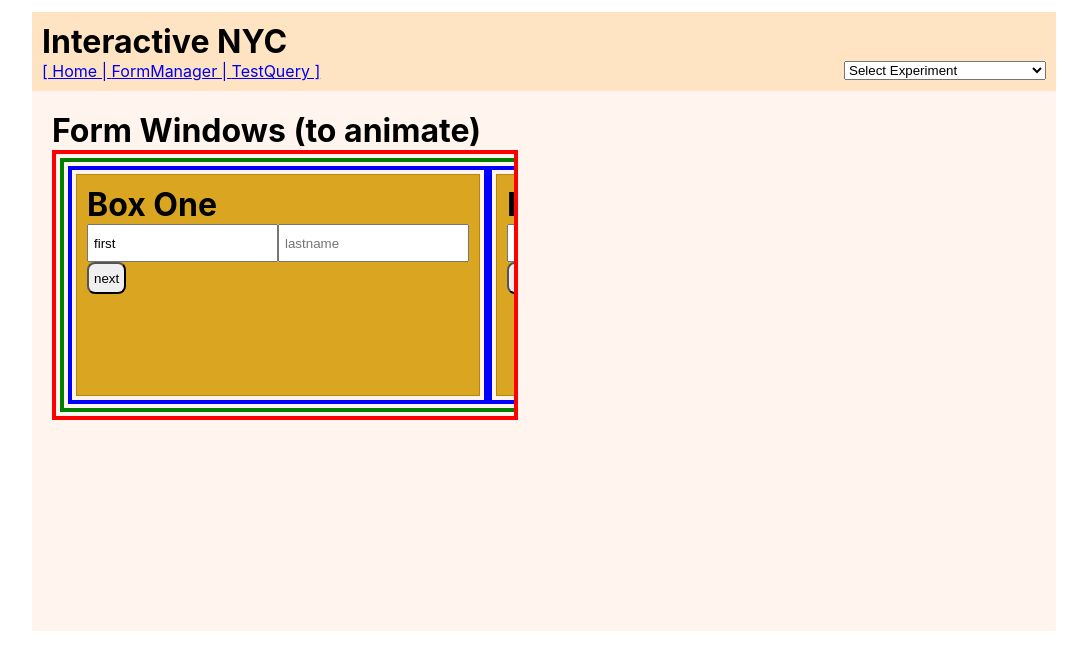
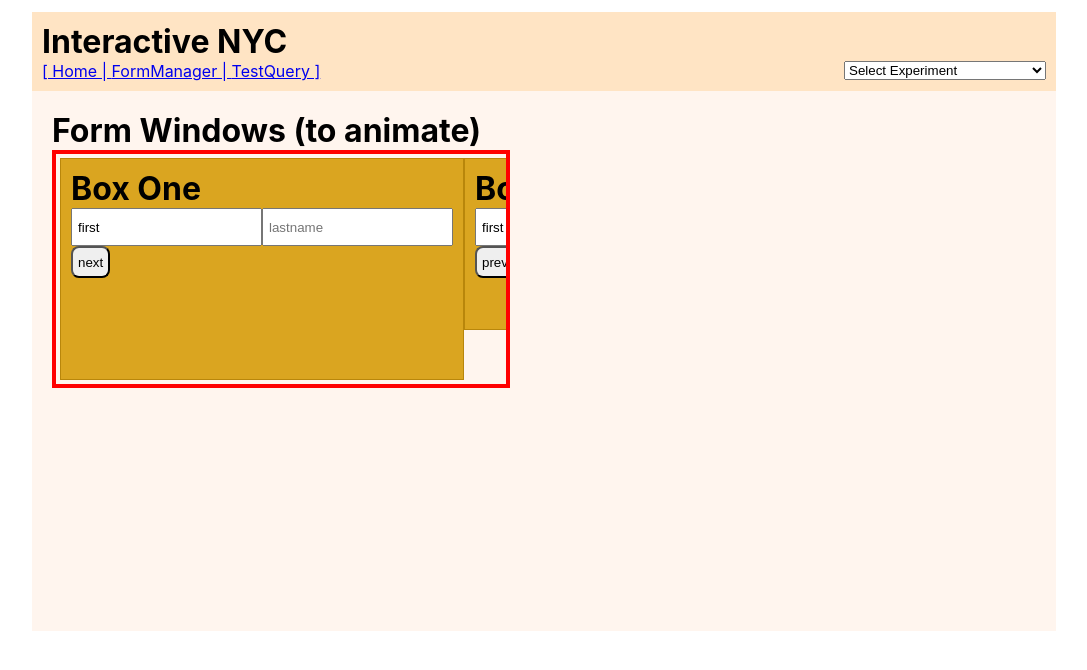
Before and after one commit to interactivenyc/inyc-experiments, a React (Create React App) app in the folder inyc_website/: page /formManager in a window 1280 px wide. Shown: the top 670 px of the page, without its empty margins (96-1183 px from the left). Built offline with nearby package versions, Linux system fonts and the light colour scheme.

Commit message:
incremental window manager work

```diff
--- a/inyc_website/src/components/Box/Box.css
+++ b/inyc_website/src/components/Box/Box.css
@@ -3,9 +3,8 @@
     background-color: goldenrod;
     border: 1px solid darkgoldenrod;
     padding: 10px;
-    /* width: 200px; */
 }
 
-.horiz {
+.flex-h {
     display: flex;
 }
--- a/inyc_website/src/components/Box/Box.js
+++ b/inyc_website/src/components/Box/Box.js
@@ -5,7 +5,7 @@ const Box = (props) => {
     const thisDiv = useRef()
 
     useEffect(() => {
-        console.log("Box", props, "width:", thisDiv.current.offsetWidth)
+        // console.log("Box", props, "width:", thisDiv.current.offsetWidth)
         props.height ?
             thisDiv.current.style.height = (props.height + "px")
             : thisDiv.current.style.height = "100px"
--- a/inyc_website/src/components/Header/Header.js
+++ b/inyc_website/src/components/Header/Header.js
@@ -3,7 +3,7 @@ import { Link } from 'react-router-dom'
 import './Header.css'
 
 const Header = props => {
-  console.log('[Header] props', props)
+  // console.log('[Header] props', props)
 
   const handleSelect = (event) => {
     console.log('[Header] handleSelect', event.target.name, event.target.value);
--- a/inyc_website/src/components/experiments/02-FormManager/FormManager.js
+++ b/inyc_website/src/components/experiments/02-FormManager/FormManager.js
@@ -36,7 +36,7 @@ const FormManager = () => {
             <WindowManager>
                 <Box height="200">
                     <h1>Box One</h1>
-                    <div className='horiz'>
+                    <div className='flex-h'>
                         <input type="text"
                             onChange={onChange}
                             name="firstname"
@@ -51,9 +51,9 @@ const FormManager = () => {
 
                     <WindowNavBtn direction="next"/>
                 </Box>
-                <Box height="200">
+                <Box height="150">
                     <h1>Box Two</h1>
-                    <div className='horiz'>
+                    <div className='flex-h'>
                         <input type="text"
                             onChange={onChange}
                             name="firstname"
@@ -70,7 +70,7 @@ const FormManager = () => {
                 </Box>
                 <Box height="200">
                     <h1>Box Three</h1>
-                    <div className='horiz'>
+                    <div className='flex-h'>
                         <input type="text"
                             onChange={onChange}
                             name="firstname"
--- a/inyc_website/src/components/experiments/02-FormManager/WindowManager.css
+++ b/inyc_website/src/components/experiments/02-FormManager/WindowManager.css
@@ -2,15 +2,16 @@
     display: flex;
 
     border: 4px solid red;
-    padding: 4px;
+    /* padding: 4px; */
 
     width: 450px;
     overflow: hidden;
+    transition: all .5s;
 }
 
 .windows {
     display: flex;
-    border: 4px solid green;
+    /* border: 4px solid green; */
     padding: 4px;
 
     /* width: 1200px; */
@@ -20,8 +21,8 @@
 
 .window {
 
-    border: 4px solid blue;
-    padding: 4px;
+    /* border: 4px solid blue; */
+    /* padding: 4px; */
 
     /* opacity: 0%; */
     /* display: flex; */
--- a/inyc_website/src/components/experiments/02-FormManager/WindowManager.js
+++ b/inyc_website/src/components/experiments/02-FormManager/WindowManager.js
@@ -6,44 +6,33 @@ export const WindowContext = createContext()
 const WindowManager = (props) => {
     console.log('[WindowManager] children', props.children);
     const [ currentIndex, setCurrentIndex] = useState(0)
-    let childrenArray = []
-    let windows = createRef()
+
+    let windowFrame = createRef()
+    let windowTransport = createRef()
+    let windowArray = []
+    // let windowHeights = []
 
     React.Children.map(props.children, (child) => {
         // console.log("child", child);
-        childrenArray.push(createRef())
+        windowArray.push(createRef())
     })
 
     useEffect(() => {
-        console.log('[WindowManager] useEffect show', currentIndex, 'pos', childrenArray[currentIndex].current.style.left);
+        console.log('[WindowManager] useEffect show', currentIndex, 'pos', windowArray[currentIndex].current.style.left);
 
-        let newPos = getCalculatedWidth() + "px"
-        // let newPos = (-420 * (currentIndex)) + "px"
-        // let newPos = (-childrenArray[currentIndex].current.offsetLeft) + "px"
+        let newPos = getWindowPosition() + "px"
+        windowTransport.current.style['margin-left'] = newPos
 
-
-        for (let child in childrenArray){
-            // console.log("child width/height", child.current.offsetWidth, child.current.offsetHeight);
-
-            console.log("child width/height", childrenArray[child].current.offsetWidth, childrenArray[child].current.offsetHeight);
-            console.log("child offsetLeft", childrenArray[child].current.offsetLeft);
-            console.log("child child", childrenArray[child].current.getBoundingClientRect());
-
-        }
-        // let newPos = (childrenArray[currentIndex].current.style.left) + "px"
-
-        windows.current.style['margin-left'] = newPos
+        // windowFrame.current.style.height = windowHeights[currentIndex] + 'px'
     })
 
-    const getCalculatedWidth = () => {
+    const getWindowPosition = () => {
         let result = 0;
-
         if (currentIndex > 0){
             for (let x = 0; x<currentIndex; x++){
-                result -= childrenArray[x].current.offsetWidth
+                result -= windowArray[x].current.offsetWidth
             }
         }
-
         return result;
     }
 
@@ -58,10 +47,11 @@ const WindowManager = (props) => {
 
     return (
         <WindowContext.Provider value={handleClick}>
-            <div className='window-frame'>
-                <div className='windows' ref={windows}>
+            <div className='window-frame' ref={windowFrame}>
+                <div className='windows' ref={windowTransport}>
                     {props.children.map((child, index) => {
-                        return <div key={index} ref={childrenArray[index]} className='window'>{child}</div>
+                        // windowHeights.push(child.props.height)
+                        return <div key={index} ref={windowArray[index]} className='window'>{child}</div>
                     })}
                 </div>
             </div>
--- a/inyc_website/src/components/experiments/02-FormManager/WindowNavBtn.js
+++ b/inyc_website/src/components/experiments/02-FormManager/WindowNavBtn.js
@@ -3,8 +3,6 @@ import { WindowContext } from './WindowManager';
 
 const WindowNavBtn = (props) => {
     const handleClick = useContext(WindowContext)
-    console.log('[WindowNavBtn] handleClick', handleClick);
-
     return (
         <button onClick={() => handleClick(props.direction)}>{props.direction}</button>
      );
```
Also changed, not shown: 1 other file (tests, documents, lock files or other folders).
